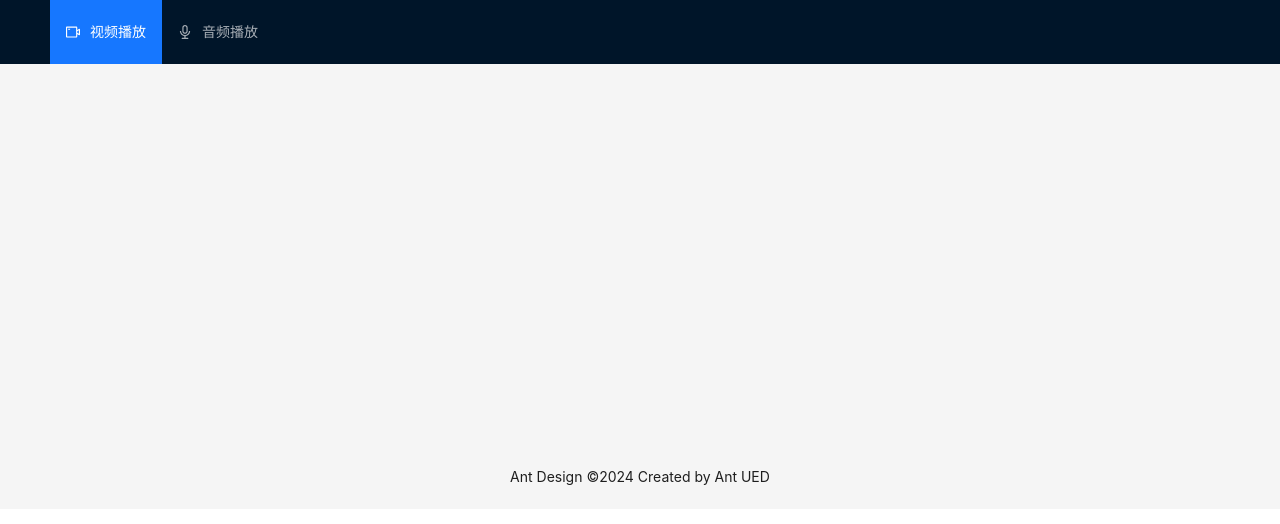
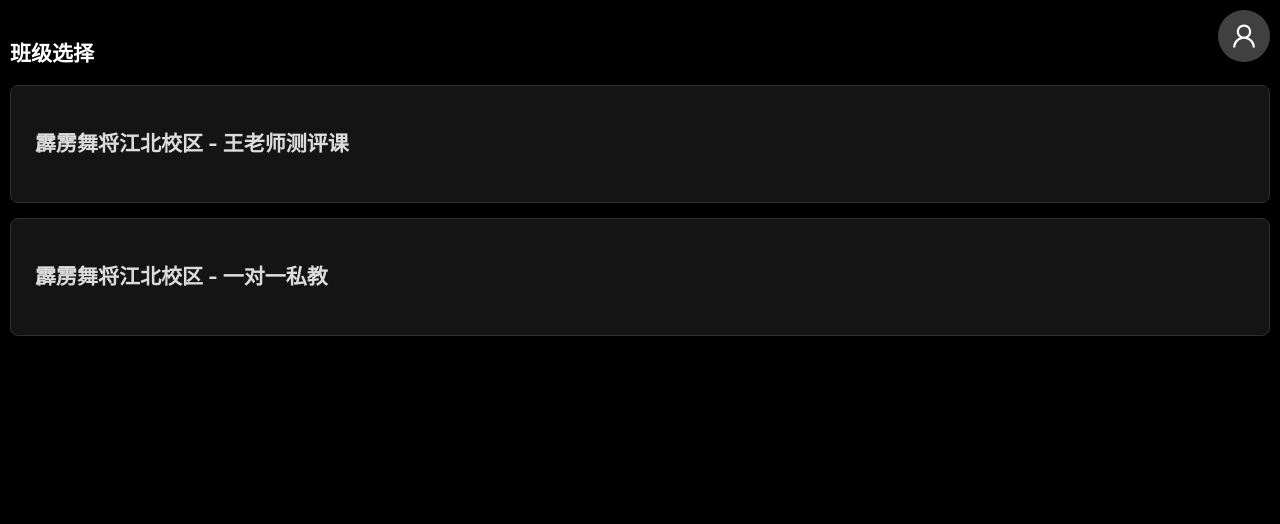
Before and after one commit to D1ngZhenPearl/mirror, a React (Create React App) app: page /class in a window 1280 px wide. Shown: the top 524 px of the page. Built offline with nearby package versions, Linux system fonts and the light colour scheme.

Commit message:
20240519

```diff
--- a/package.json
+++ b/package.json
@@ -4,6 +4,7 @@
   "private": true,
   "dependencies": {
     "@ant-design/icons": "^5.3.7",
+    "@ant-design/pro-components": "^2.7.1",
     "@testing-library/jest-dom": "^5.17.0",
     "@testing-library/react": "^13.4.0",
     "@testing-library/user-event": "^13.5.0",
--- a/src/App.tsx
+++ b/src/App.tsx
@@ -2,34 +2,18 @@ import React from 'react';
 import {BrowserRouter as Router, Routes, Route, Link} from 'react-router-dom';
 import Video from './pages/Video';
 import Audio from './pages/Audio';
-import {Layout, Menu} from "antd";
-import {Content, Footer, Header} from "antd/es/layout/layout";
-import {AudioOutlined, VideoCameraOutlined} from "@ant-design/icons";
+import Login from "./pages/Login";
+import Class from "./pages/Class";
 
 const App: React.FC = () => {
     return (
         <Router>
-            <Layout className="layout">
-                <Header>
-                    <Menu theme="dark" mode="horizontal" defaultSelectedKeys={['1']}>
-                        <Menu.Item key="1" icon={<VideoCameraOutlined/>}>
-                            <Link to="/">视频播放</Link>
-                        </Menu.Item>
-                        <Menu.Item key="2" icon={<AudioOutlined/>}>
-                            <Link to="/about">音频播放</Link>
-                        </Menu.Item>
-                    </Menu>
-                </Header>
-                <Content style={{padding: '0 50px'}}>
-                    <div className="site-layout-content" style={{padding: 24, minHeight: 380}}>
-                        <Routes>
-                            <Route path="/" element={<Video/>}/>
-                            <Route path="/about" element={<Audio/>}/>
-                        </Routes>
-                    </div>
-                </Content>
-                <Footer style={{textAlign: 'center'}}>Ant Design ©2024 Created by Ant UED</Footer>
-            </Layout>
+            <Routes>
+                <Route path="/" element={<Login/>}/>
+                <Route path="/class" element={<Class/>}/>
+                <Route path="/video" element={<Video/>}/>
+                <Route path="/audio" element={<Audio/>}/>
+            </Routes>
         </Router>
     );
 };
--- a/src/index.css
+++ b/src/index.css
@@ -11,3 +11,8 @@ code {
   font-family: source-code-pro, Menlo, Monaco, Consolas, 'Courier New',
     monospace;
 }
+
+.ant-pro-form-login-page-logo{
+  width: initial;
+  height: initial;
+}
--- /dev/null
+++ b/src/pages/Class.tsx
@@ -0,0 +1,36 @@
+import {Avatar, Card, ConfigProvider, Layout, theme} from "antd";
+import {Content, Footer, Header} from "antd/es/layout/layout";
+import React from "react";
+import {UserOutlined} from "@ant-design/icons";
+import {useNavigate} from "react-router-dom";
+
+const Class: React.FC = () => {
+    const navigate = useNavigate();
+    const handleVideo = () => {
+        navigate('/video') // replace '/some/path' with your desired path
+    };
+    return (
+        <ConfigProvider theme={{algorithm: theme.darkAlgorithm}}>
+            <Avatar size={52} icon={<UserOutlined/>}
+                    style={{position: 'absolute', right: '10px', top: '10px'}}
+            />
+            <Layout
+                style={{
+                    height: "100vh", width: "100%", background: '#000',
+                    paddingTop: '20px',
+                    paddingLeft: '10px',
+                    paddingRight: '10px',
+                }}
+            >
+                <h2 style={{color: '#fff'}}>班级选择</h2>
+                <Card onClick={handleVideo} style={{width: '100%', marginBottom: '15px'}}>
+                    <h2>霹雳舞将江北校区 - 王老师测评课</h2>
+                </Card>
+                <Card onClick={handleVideo} style={{width: '100%'}}>
+                    <h2>霹雳舞将江北校区 -  一对一私教</h2>
+                </Card>
+            </Layout>
+        </ConfigProvider>
+    )
+}
+export default Class
--- /dev/null
+++ b/src/pages/Login.tsx
@@ -0,0 +1,32 @@
+import {
+    LoginFormPage,
+} from '@ant-design/pro-components';
+import {useNavigate} from 'react-router-dom';
+
+const Login: React.FC = () => {
+    const navigate = useNavigate();
+    const handleLogin = () => {
+        navigate('/class') // replace '/some/path' with your desired path
+    };
+    return (
+        <div
+            style={{
+                backgroundColor: 'white', height: '100vh',
+            }}
+        >
+            <LoginFormPage
+                backgroundImageUrl="https://mdn.alipayobjects.com/huamei_gcee1x/afts/img/A*y0ZTS6WLwvgAAAAAAAAAAAAADml6AQ/fmt.webp"
+                logo="https://robin-store.oss-cn-shanghai.aliyuncs.com/boomteam/boomteam_logo.jpg"
+                backgroundVideoUrl="https://gw.alipayobjects.com/v/huamei_gcee1x/afts/video/jXRBRK_VAwoAAAAAAAAAAAAAK4eUAQBr"
+                containerStyle={{
+                    backgroundColor: 'rgba(0, 0, 0,0.65)',
+                    backdropFilter: 'blur(4px)',
+                }}
+                onFinish={handleLogin}
+            >
+            </LoginFormPage>
+        </div>
+
+    )
+}
+export default Login;
--- a/src/pages/Video.tsx
+++ b/src/pages/Video.tsx
@@ -28,7 +28,7 @@ const Video: React.FC = () => {
                 onClick={() => setOpen(true)}
                 shape="square"
                 type="primary"
-                style={{ right: 94 }}
+                style={{ position:'absolute',right: 14 ,bottom: 400}}
                 description="切换视频"
                 icon={<VideoCameraOutlined />}
             />
```
Also changed, not shown: 1 other file (tests, documents, lock files or other folders).
